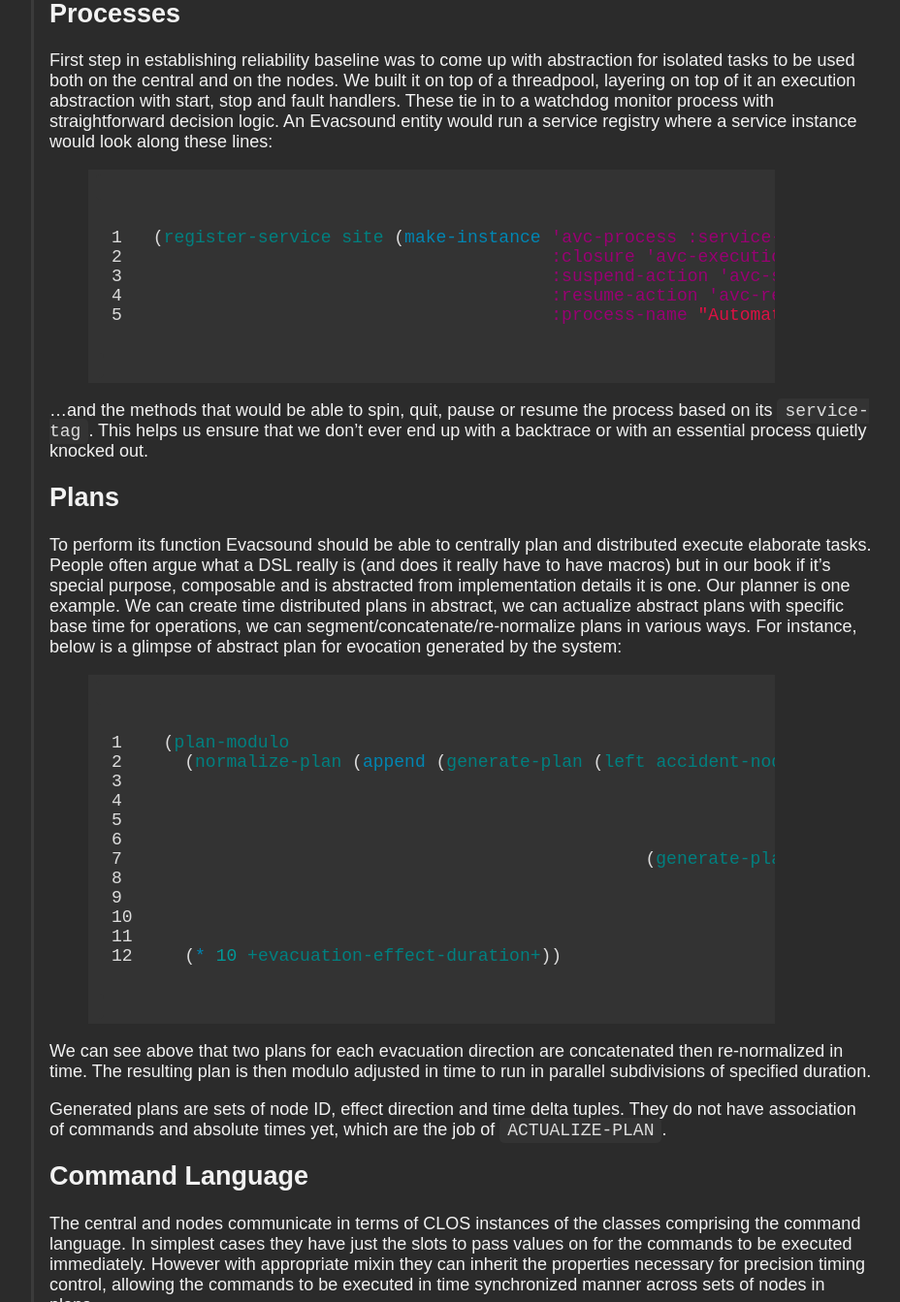
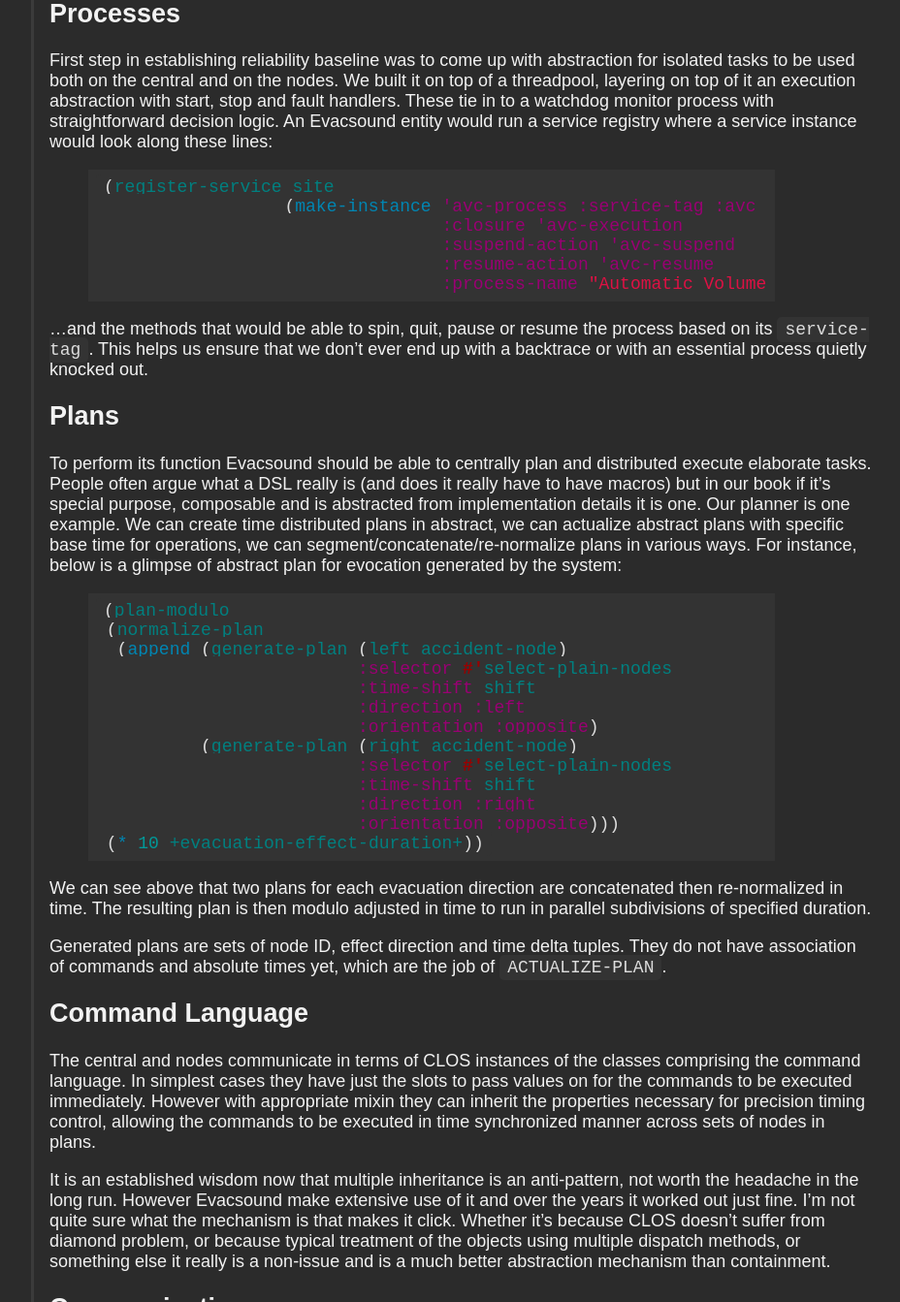
Before and after one commit to varjagg/varjagg.github.io, a Jekyll site: the page built from _posts/2024-05-01-worlds-loudest-lisp-program.md, in a window 1280 px wide and 1400 px high, scrolled down 5272 px, cut to the strip 57-1400 px from the top of the window. Shown: the whole strip at 97% size, without its empty margins (178-1106 px from the left). Built offline with Jekyll 4.4.1, drawn with Linux system fonts in a browser that asks for light colours; some of the changed text lies outside the part shown.

Commit message:
fix the url and formatting in code

```diff
--- a/_posts/2024-05-01-worlds-loudest-lisp-program.md
+++ b/_posts/2024-05-01-worlds-loudest-lisp-program.md
@@ -18,7 +18,7 @@
 * project coordinator who communicated the changes, requirements and arranged tests with the Road Administration and our subcontractors
 * logistics specialist ensuring the flow of hundreds of shipments back and forth on the peak of pandemic
 
-![Live hacking](/images/loudest-lisp-program/wrp_node.jpg)
+![Live hacking](/images/loudest-lisp-program/wrp_node.jpeg)
 *Wesley, our EE patching up a prototype live*
 
 Atop of this we were also hiring some brilliant MEs and EEs as contractors. In addition two Norway's leading research institutes handled the science of validating psychoacoustics and simulating fire detection.
@@ -79,12 +79,13 @@
 
 First step in establishing reliability baseline was to come up with abstraction for isolated tasks to be used both on the central and on the nodes. We built it on top of a threadpool, layering on top of it an execution abstraction with start, stop and fault handlers. These tie in to a watchdog monitor process with straightforward decision logic. An Evacsound entity would run a service registry where a service instance would look along these lines:
 
-{% highlight lisp linenos %}
-(register-service site (make-instance 'avc-process :service-tag :avc
-				      :closure 'avc-execution
-				      :suspend-action 'avc-suspend
-				      :resume-action 'avc-resume
-				      :process-name "Automatic Volume Control"))
+{% highlight lisp %}
+(register-service site
+		  (make-instance 'avc-process :service-tag :avc
+				 :closure 'avc-execution
+				 :suspend-action 'avc-suspend
+				 :resume-action 'avc-resume
+				 :process-name "Automatic Volume Control"))
 {% endhighlight %}
 
 …and the methods that would be able to spin, quit, pause or resume the process based on its `service-tag`. This helps us ensure that we don't ever end up with a backtrace or with an essential process quietly knocked out.
@@ -93,19 +94,20 @@
 
 To perform its function Evacsound should be able to centrally plan and distributed execute elaborate tasks. People often argue what a DSL really is (and does it really have to have macros) but in our book if it's special purpose, composable and is abstracted from implementation details it is one. Our planner is one example. We can create time distributed plans in abstract, we can actualize abstract plans with specific base time for operations, we can segment/concatenate/re-normalize plans in various ways. For instance, below is a glimpse of abstract plan for evocation generated by the system:
 
-{% highlight lisp linenos %}
+{% highlight lisp %}
 (plan-modulo
-  (normalize-plan (append (generate-plan (left accident-node)
-							    :selector #'select-plain-nodes
-							    :time-shift shift
-							    :direction :left
-							    :orientation :opposite)
- 					      (generate-plan (right accident-node)
-							    :selector #'select-plain-nodes
-							    :time-shift shift
-							    :direction :right
-							    :orientation :opposite)))
-  (* 10 +evacuation-effect-duration+))
+ (normalize-plan
+  (append (generate-plan (left accident-node)
+			 :selector #'select-plain-nodes
+			 :time-shift shift
+			 :direction :left
+			 :orientation :opposite)
+ 	  (generate-plan (right accident-node)
+			 :selector #'select-plain-nodes
+			 :time-shift shift
+			 :direction :right
+			 :orientation :opposite)))
+ (* 10 +evacuation-effect-duration+))
 {% endhighlight %}
 
 We can see above that two plans for each evacuation direction are concatenated then re-normalized in time. The resulting plan is then modulo adjusted in time to run in parallel subdivisions of specified duration.
@@ -124,12 +126,13 @@
 
 This particular diverse but restricted set of patterns wasn't particularly well treated by existing frameworks and libraries, so we rolled our own on top of socket library, POSIX threads and condition variables. Our small DSL has two basic constructs, the asynchronous `communicate>` for outgoing commands and `communicate<` for expecting the result set, which can be composed as one operation `communicate`. A system can generate distributed command such as
 
-{% highlight lisp linenos %}
-(communicate (actualize-plan (evacuation-prelude-plan s)
-			       'fuse-media-file
-			       (:base-time (+ (get-nanosecond-time) #.(2ns 1.8)))
-			       :sample-rate 32000
-			       :media-name "prelude"))
+{% highlight lisp %}
+(communicate (actualize-plan
+	      (evacuation-prelude-plan s)
+	      'fuse-media-file
+	      (:base-time (+ (get-nanosecond-time) #.(2ns 1.8)))
+	      :sample-rate 32000
+	      :media-name "prelude"))
 {% endhighlight %}
 
 What happens here is that previously generated plan is actualized with `FUSE-MEDIA-FILE` command for every entry. That command inherits several timing properties:
@@ -140,7 +143,7 @@
 
 If any network failure occurs, a reply from the node times out or node reports a malfunction an according condition is signaled. This mechanism allows us to effectively partition distributed networked operation failures into cases conveniently guarded by HANDLER-BIND wrappers. For instance, a macro that just logs the faults and continues the operation can be defined simply as:
 
-{% highlight lisp linenos %}
+{% highlight lisp %}
 (defmacro with-guarded-distributed-operation (&body body)
   `(handler-bind ((distributed-operation-failure
 		   #'(lambda (c)
```
